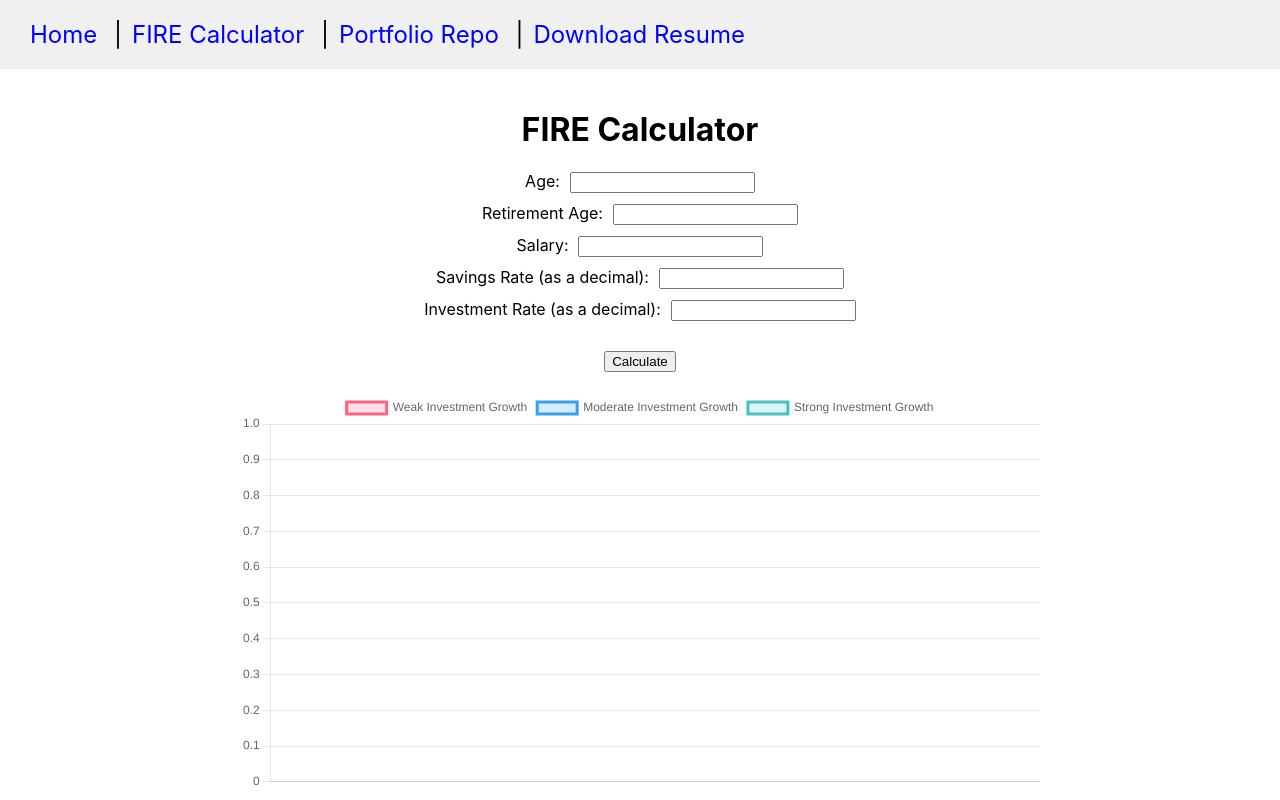
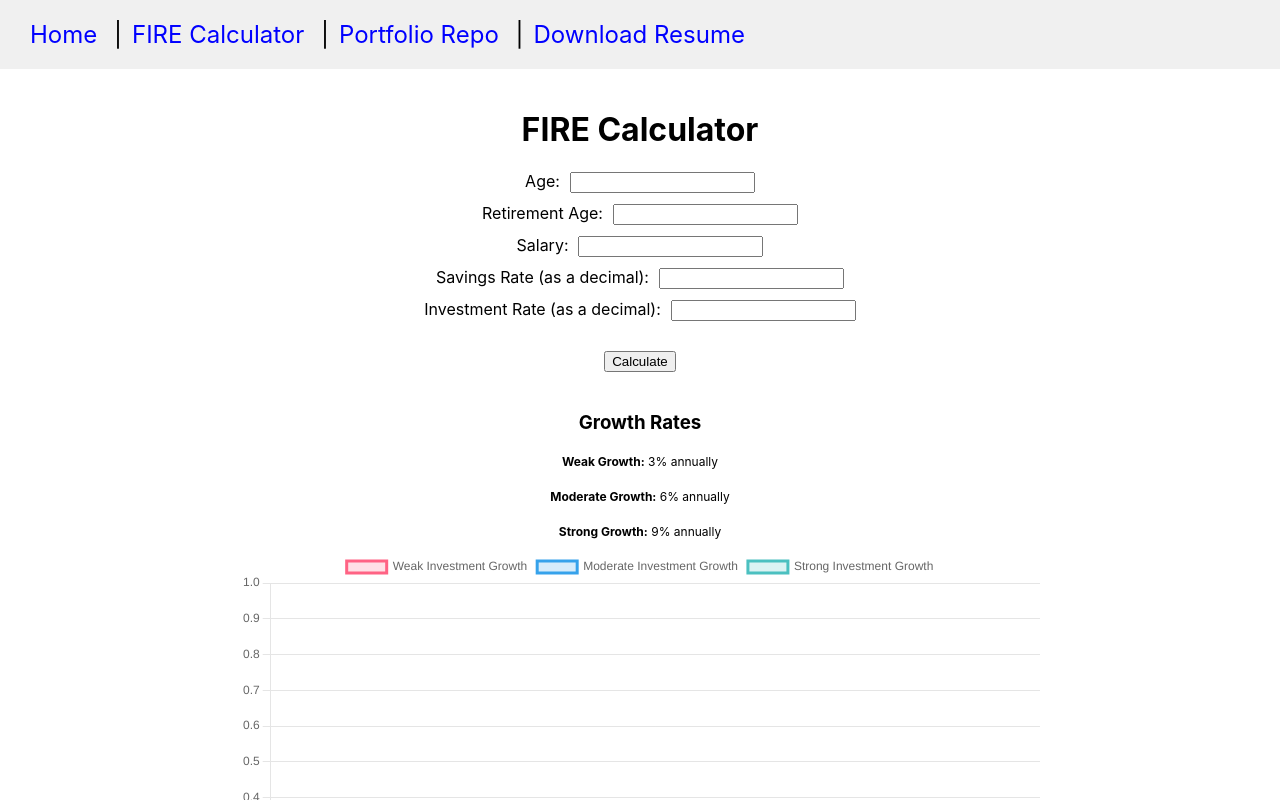
Before and after one commit to ethandCS/9.22.24_portfolio, a React (Create React App) app: page /9.22.24_portfolio/calculator in a window 1280 px wide. Shown: the top 800 px of the page. Built offline with nearby package versions, Linux system fonts and the light colour scheme.

Commit message:
Displaying Growth FIRE Rates

```diff
--- a/src/components/FireCalculator.js
+++ b/src/components/FireCalculator.js
@@ -139,10 +139,21 @@ function FireCalculator() {
           />
         </label>
       </div>
+
       <button onClick={calculateGrowth}>Calculate</button>
+
+      {/* Display growth rate information */}
+      <div className="growth-rates-info">
+        <h3>Growth Rates</h3>
+        <p><strong>Weak Growth:</strong> 3% annually</p>
+        <p><strong>Moderate Growth:</strong> 6% annually</p>
+        <p><strong>Strong Growth:</strong> 9% annually</p>
+      </div>
+
       <div className="chart-container">
         <Line data={chartData} />
       </div>
+
       <p>This is not official financial advice, merely a project.</p>
       <footer>
         <p>Created by Ethan Diaz</p>
```
